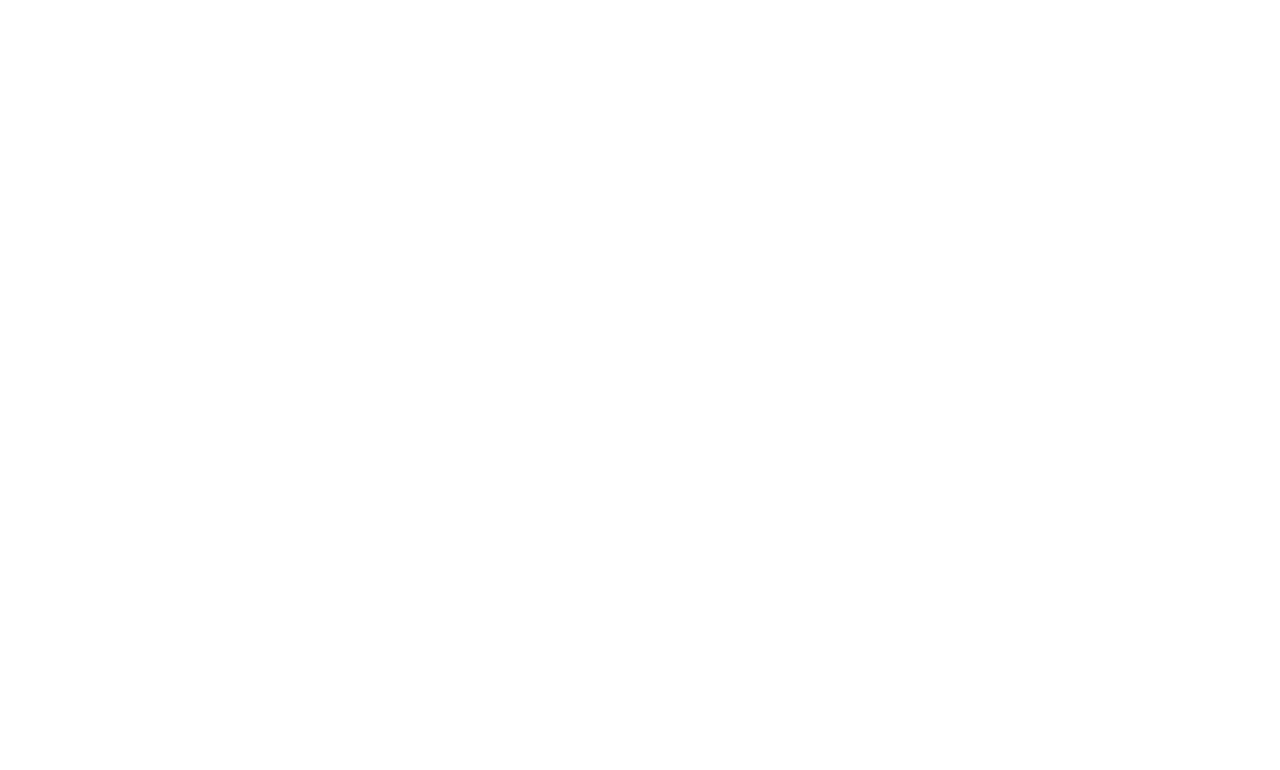
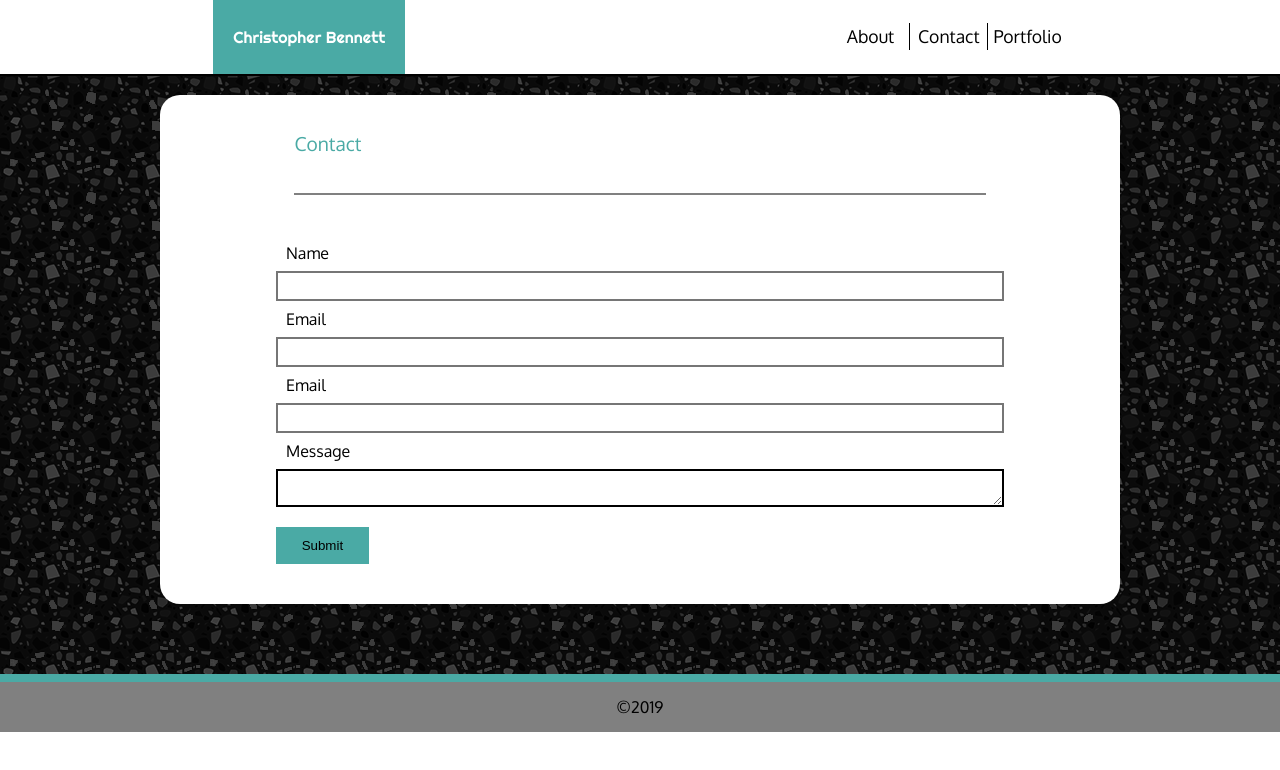
Before and after one commit to ralphluring/Basic-Portfolio, a plain HTML site: page contact.html in a window 1280 px wide. Drawn offline with Linux system fonts and the light colour scheme.

Commit message:
draft 1 complete

```diff
--- /dev/null
+++ b/assets/css/reset.css
@@ -0,0 +1,48 @@
+/* http://meyerweb.com/eric/tools/css/reset/
+   v2.0 | 20110126
+   License: none (public domain)
+*/
+
+html, body, div, span, applet, object, iframe,
+h1, h2, h3, h4, h5, h6, p, blockquote, pre,
+a, abbr, acronym, address, big, cite, code,
+del, dfn, em, img, ins, kbd, q, s, samp,
+small, strike, strong, sub, sup, tt, var,
+b, u, i, center,
+dl, dt, dd, ol, ul, li,
+fieldset, form, label, legend,
+table, caption, tbody, tfoot, thead, tr, th, td,
+article, aside, canvas, details, embed,
+figure, figcaption, footer, header, hgroup,
+menu, nav, output, ruby, section, summary,
+time, mark, audio, video {
+	margin: 0;
+	padding: 0;
+	border: 0;
+	font-size: 100%;
+	font: inherit;
+	vertical-align: baseline;
+}
+/* HTML5 display-role reset for older browsers */
+article, aside, details, figcaption, figure,
+footer, header, hgroup, menu, nav, section {
+	display: block;
+}
+body {
+	line-height: 1;
+}
+ol, ul {
+	list-style: none;
+}
+blockquote, q {
+	quotes: none;
+}
+blockquote:before, blockquote:after,
+q:before, q:after {
+	content: '';
+	content: none;
+}
+table {
+	border-collapse: collapse;
+	border-spacing: 0;
+}
--- a/assets/css/style.css
+++ b/assets/css/style.css
@@ -0,0 +1,187 @@
+body{
+
+font-family: 'Oxygen', sans-serif;
+}
+
+.container{
+    background-image: url(../images/terrazo.png);
+    width: 100%;
+    background-color: #fff;
+    display:grid;
+    grid-template-rows: 75px 1fr 50px;
+    grid-template-columns: 1fr;
+    grid-gap: 20px;
+}
+
+.header{
+    background-color: #fff;
+    align-self: center;
+    border-bottom: 2px solid black;
+    width: 100%;
+    height: 100%;
+    display: flex;
+}
+
+.nav{
+    display: flex;
+    justify-content: space-around;
+    align-items: center;
+    width: 100%;;
+}
+
+.nav__list{
+    display: grid;
+    grid-template-columns: 1fr 1fr 1fr;
+}
+
+.nav__item:last-child{
+    border:none;
+}
+
+.nav__item {
+border-right:1px solid black;
+text-align: center;
+padding: 5px;
+}
+
+.nav__item__link{
+    font-size: 1.1rem;
+    text-decoration: none;
+    color:#000;
+}
+
+.logo{
+    height: 100%;
+    background-color:#4aaaa5;
+    display: flex;
+    align-items: center;
+    padding: 0px 20px;
+    color:#fff;
+    font-family: 'Righteous', cursive;
+}
+
+
+.main{
+    width: 960px;
+    background-color: #fff;
+    justify-self: center;
+    border-radius: 20px;
+}
+
+
+.about{
+    display: grid;
+    grid-template-rows: 100px 1fr;
+}
+
+.about__header{
+    display: flex;
+    align-items: center;
+    width: 72%;
+    justify-self: center;
+    border-bottom: 2px solid grey;
+}
+
+.about__header h1{
+    font-size: 1.2rem;
+    color:#4aaaa5;
+
+}
+
+.about__body{
+display: grid;
+width: 80%;
+justify-self: center;
+grid-auto-flow: column;
+padding: 20px;
+}
+
+.about__body__img{
+    padding: 10px;
+}
+
+.about__body__text{
+    padding: 10px;
+}
+
+.about__body__p{
+    padding: 15px;
+    line-height: 1.3rem;
+}
+
+.about__body label{
+    padding:10px;
+}
+
+.contact__form{
+    padding: 20px;
+}
+
+.portfolio{
+  display: flex;
+  flex-wrap: wrap;
+}
+
+.portfolio__item{
+    height: 200px;
+    padding: 25px;
+}
+
+.portfolio__img__h1{
+    background-color: #4aaaa5;
+    position:relative;
+    bottom:60px;
+    height: 50px;
+    display: flex;
+    justify-content: center;
+    align-items: center;
+    color:#fff;
+    font-size: 1.2rem;
+}
+
+
+.form__element{
+    display: flex;
+    flex-direction: column;
+    align-content:space-between;
+}
+
+.form__element input{
+    border-style: solid;
+    font-size: 1.3rem;
+}
+
+.form__element textarea{
+    border-style: solid;
+    border-color:black;
+    border-width: 2px;
+}
+
+.footer{
+    background-color: grey;
+    width: 100%;
+    display: flex;
+    justify-content: center;
+    align-items: center;
+    border-top:8px solid #4aaaa5;
+    grid-row-start: 3;
+    grid-row-end: 4;
+    height: 50px;
+}
+
+.form__button{
+    background-color: #4aaaa5;
+    margin-top: 20px;
+    padding: 10px;
+    width: 10%;
+    display: flex;
+    justify-content: center;
+    align-items: center;
+}
+
+.form__button button{
+    border: none;
+    box-sizing: unset;
+    background-color: inherit;
+    color: #000;
+}
--- a/contact.html
+++ b/contact.html
@@ -0,0 +1,76 @@
+<!DOCTYPE html>
+<html lang="en">
+<head>
+    <meta charset="UTF-8">
+    <meta name="viewport" content="width=device-width, initial-scale=1.0">
+    <meta http-equiv="X-UA-Compatible" content="ie=edge">
+    <link href="https://fonts.googleapis.com/css?family=Oxygen|Righteous" rel="stylesheet">
+    <link rel="stylesheet" href="./assets/css/reset.css">
+    <link rel="stylesheet" href="./assets/css/style.css">
+    <title>CB</title>
+</head>
+<body>
+    <div class="container">
+    <!-- Navigation and Logo -->
+    <header class="header">
+        <nav class="nav">
+            <h1 class="logo">Christopher Bennett</h1>
+            <ul class="nav__list">
+                <li class="nav__item">
+                    <a href="index.html" class="nav__item__link">
+                        About
+                    </a>
+                </li>
+                <li class="nav__item">
+                    <a href="contact.html" class="nav__item__link">
+                        Contact
+                    </a>
+                </li>
+                <li class="nav__item" >
+                    <a href="portfolio.html" class="nav__item__link">
+                        Portfolio
+                    </a>
+                </li>
+            </ul>
+        </nav>
+    </header>
+    <!-- About Me Section -->
+    <main class="main">
+        <article class="about">
+            <div class="about__header">
+                <h1>Contact</h1>
+            </div>
+
+            <div class="about__body">
+                <form action="" class="contact__form">
+                    <div class="form__name form__element">
+                        <label for="name">Name</label>
+                        <input type="text" name="name" id="name">
+                    </div>
+                    <div class="form__email form__element">
+                            <label for="email">Email</label>
+                            <input type="text" name="email" id="email">
+                    </div>
+                    <div class="form__email form__element">
+                            <label for="email">Email</label>
+                            <input type="textarea" name="email" id="email">
+                    </div>
+<div class="form__element form__message">
+                    <label for="story">Message</label>
+                    <textarea id="story" name="story"></textarea>
+                </div>
+
+                <div class="form__button">
+                    <button>Submit</button>
+                </div>
+                </form>
+            </div>
+        </div>
+        </article>
+    </main>
+    <footer class="footer">
+        <p>&copy;2019</p>
+    </footer>
+</div>
+</body>
+</html>
```
Also changed, not shown: index.html (+43 -21 lines), portfolio.html (+102 -0 lines), assets/images/terrazo.png (added), 3 other files.
